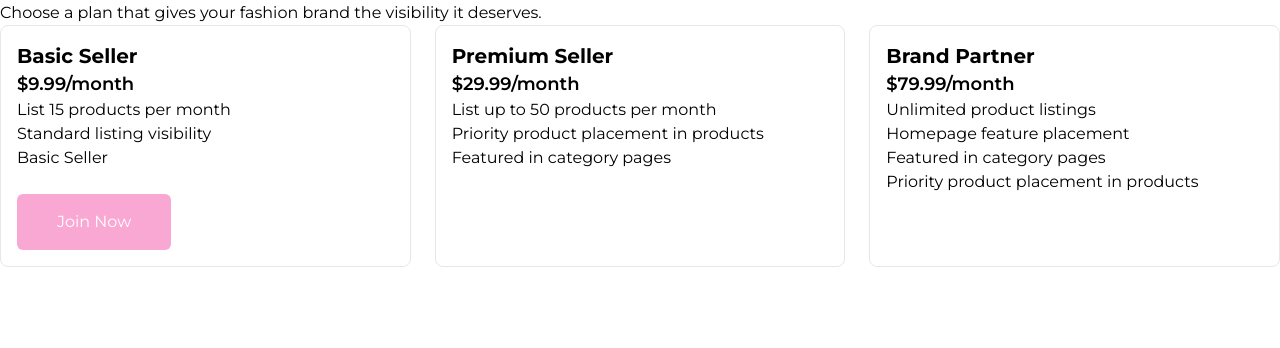
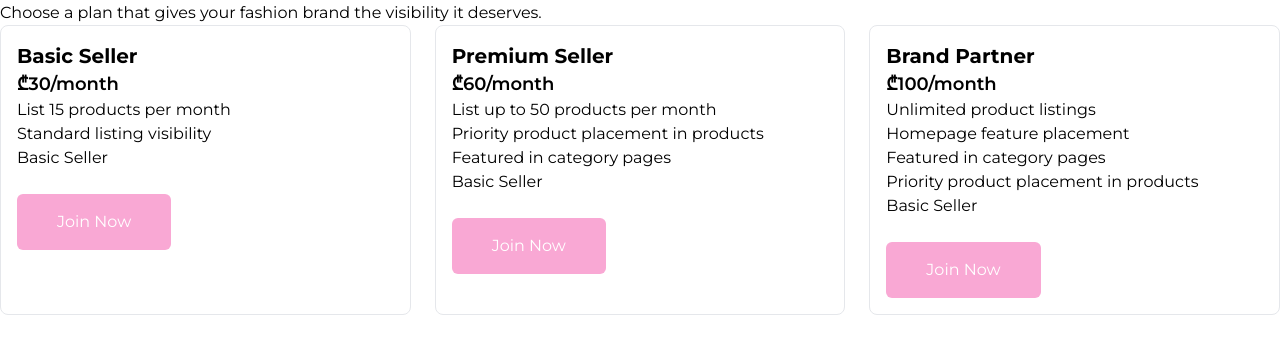
Before and after one commit to khatias/fitfy, a Next.js app: page /en/subscription in a window 1280 px wide. Shown: the part 141-489 px from the top of the page. Built offline with nearby package versions, Linux system fonts and the light colour scheme; no server answers; the database is empty.

Commit message:
feat: add checkoutform for  brand partner and premium Seller

```diff
--- a/src/app/[locale]/subscription/page.tsx
+++ b/src/app/[locale]/subscription/page.tsx
@@ -6,7 +6,7 @@ export const metadata: Metadata = {
 };
 
 export default async function IndexPage({
-    params,
+  params,
 }: {
   params: { locale?: string };
 }): Promise<JSX.Element> {
@@ -23,36 +23,51 @@ export default async function IndexPage({
       <div className="grid lg:grid-cols-3 gap-6">
         <div className="border p-4 rounded-lg ">
           <h2 className="text-xl font-bold">Basic Seller</h2>
-          <p className="text-lg font-semibold">$9.99/month</p>
+          <p className="text-lg font-semibold">₾30/month</p>
           <ul>
             <li>List 15 products per month</li>
             <li>Standard listing visibility</li>
-            <SubsCheckoutForm uiMode="hosted"
-  locale={locale}
-  priceId="price_1QoUX7GEhEAIciCgj1XPqOuH"
-  planName="Basic Seller"/>
+            <SubsCheckoutForm
+              uiMode="hosted"
+              locale={locale}
+              priceId="price_1QoUX7GEhEAIciCgj1XPqOuH"
+              planName="Basic Seller"
+            />
           </ul>
         </div>
 
         <div className="border p-4 rounded-lg ">
           <h2 className="text-xl font-bold">Premium Seller</h2>
-          <p className="text-lg font-semibold">$29.99/month</p>
+          <p className="text-lg font-semibold">₾60/month</p>
           <ul>
             <li>List up to 50 products per month</li>
             <li>Priority product placement in products</li>
             <li>Featured in category pages</li>
           </ul>
+
+          <SubsCheckoutForm
+              uiMode="hosted"
+              locale={locale}
+              priceId="price_1QoVTSGEhEAIciCgPNcA3xjM"
+              planName="Basic Seller"
+            />
         </div>
 
         <div className="border p-4 rounded-lg ">
           <h2 className="text-xl font-bold">Brand Partner</h2>
-          <p className="text-lg font-semibold">$79.99/month</p>
+          <p className="text-lg font-semibold">₾100/month</p>
           <ul>
             <li>Unlimited product listings</li>
             <li>Homepage feature placement</li>
             <li>Featured in category pages</li>
             <li>Priority product placement in products</li>
           </ul>
+          <SubsCheckoutForm
+              uiMode="hosted"
+              locale={locale}
+              priceId="price_1QoVaJGEhEAIciCgLrs1B3ie"
+              planName="Basic Seller"
+            />
         </div>
       </div>
     </div>
```
